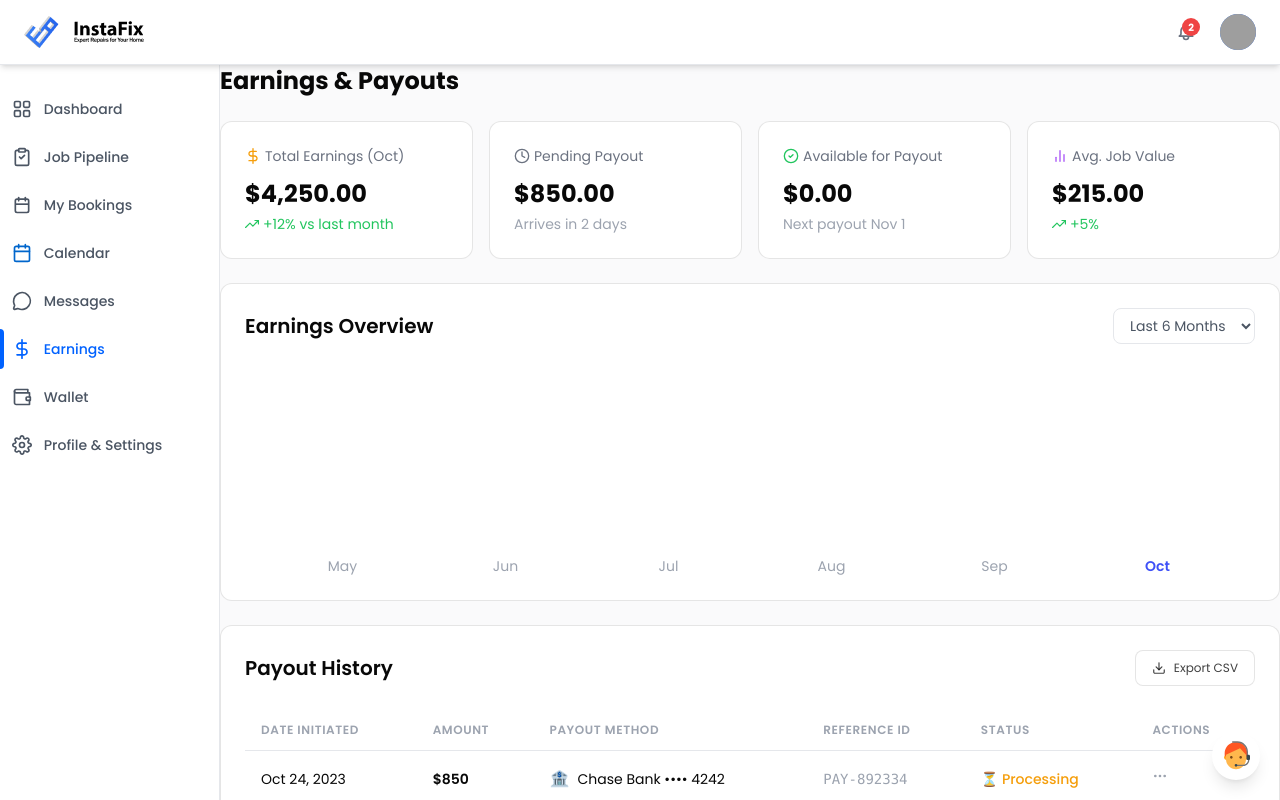
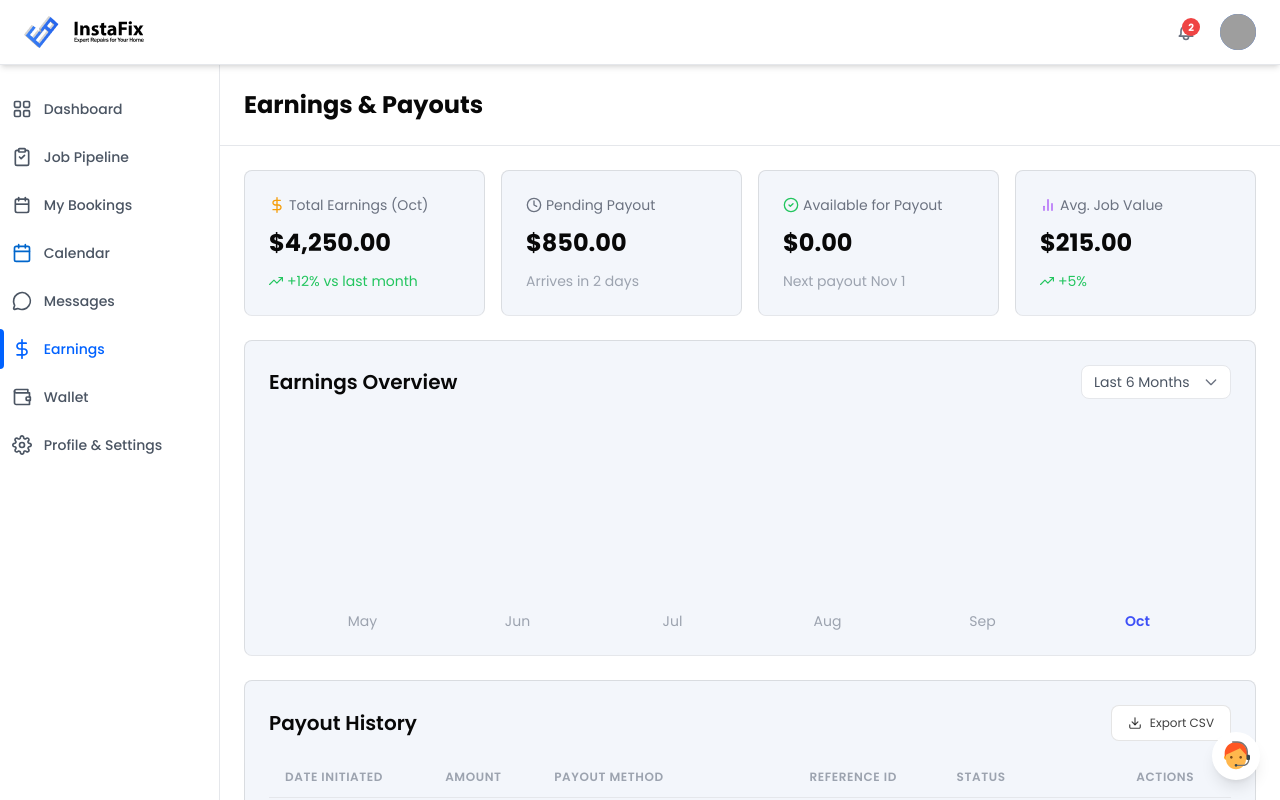
Before and after one commit to alirasouliwebdeveloper/InstaFix, a Next.js app: page /dashboard/professional/earnings in a window 1280 px wide. Shown: the top 800 px of the page. Built offline with nearby package versions, Linux system fonts and the light colour scheme; grey boxes are pictures that could not be loaded.

Commit message:
Earning & payouts is done.

```diff
--- a/src/app/dashboard/professional/earnings/page.tsx
+++ b/src/app/dashboard/professional/earnings/page.tsx
@@ -2,8 +2,6 @@
 
 import { useState } from "react";
 import { Flex, Grid, Button } from "@/components/ui";
-import DashboardCard from "@/components/dashboard/DashboardCard";
-import SectionHeader from "@/components/dashboard/SectionHeader";
 import {
 	DollarIcon,
 	ClockIcon,
@@ -90,6 +88,10 @@ const statusStyles = {
 	Processing: "text-amber-500",
 	Paid: "text-green-500",
 };
+const statusStylesBg = {
+	Processing: "bg-amber-200",
+	Paid: "bg-green-200",
+};
 
 const statusIcons = {
 	Processing: "⏳",
@@ -100,43 +102,49 @@ export default function EarningsPage() {
 	const [timeRange, setTimeRange] = useState("Last 6 Months");
 
 	return (
-		<div>
-			<h1 className="text-2xl font-bold text-colors-primary mb-6">Earnings & Payouts</h1>
+		<div className="bg-white">
+			<h1 className="text-2xl font-bold text-colors-primary p-6 border-b border-gray-200 bg-white">Earnings & Payouts</h1>
 
 			{/* Stats Cards */}
-			<Grid cols={4} gap="sm" className="mb-6">
+			<Grid cols={4} gap="sm" className="m-6">
 				{stats.map((stat) => (
-					<DashboardCard key={stat.label}>
+					<div className="bg-[#F3F6FB] p-6 rounded-lg border border-b-gray-200" key={stat.label}>
 						<Flex justify="between" align="start" className="mb-3">
 							<Flex align="center" gap="xs">
 								<stat.icon size="sm" className={stat.iconColor} />
 								<span className="text-sm text-gray-500">{stat.label}</span>
 							</Flex>
 						</Flex>
-						<p className="text-2xl font-bold text-colors-primary mb-1">{stat.value}</p>
+						<p className="text-2xl font-bold text-colors-primary mb-3">{stat.value}</p>
 						<Flex align="center" gap="xs">
 							{stat.subtitleColor === "text-green-500" && (
 								<TrendingUpIcon size={14} className="text-green-500" />
 							)}
 							<span className={`text-sm ${stat.subtitleColor}`}>{stat.subtitle}</span>
 						</Flex>
-					</DashboardCard>
+					</div>
 				))}
 			</Grid>
 
 			{/* Earnings Overview Chart */}
-			<DashboardCard className="mb-6">
-				<Flex justify="between" align="center" className="mb-8">
+			<div className="bg-[#F3F6FB] p-6 rounded-lg border border-b-gray-200 m-6">
+				<Flex justify="between" align="center" className="mb-8 relative">
 					<h2 className="text-[20px] font-semibold text-colors-primary">Earnings Overview</h2>
 					<select
 						value={timeRange}
 						onChange={(e) => setTimeRange(e.target.value)}
-						className="px-3 py-1.5 text-sm border border-gray-200 rounded-lg bg-white text-gray-600 cursor-pointer"
+						className="px-3 py-1.5 text-sm border border-gray-200 rounded-lg bg-white text-gray-600 cursor-pointer appearance-none pr-10"
+
 					>
 						<option>Last 6 Months</option>
 						<option>Last 3 Months</option>
 						<option>Last Year</option>
 					</select>
+					<svg
+						className="absolute right-3 top-1/2 -translate-y-1/2 w-4 h-4 text-colors-muted pointer-events-none"
+						fill="none" stroke="currentColor" viewBox="0 0 24 24">
+						<path strokeLinecap="round" strokeLinejoin="round" strokeWidth={2} d="M19 9l-7 7-7-7"/>
+					</svg>
 				</Flex>
 
 				{/* Chart Placeholder */}
@@ -153,11 +161,11 @@ export default function EarningsPage() {
 						</div>
 					))}
 				</div>
-			</DashboardCard>
+			</div>
 
 			{/* Payout History Table */}
-			<DashboardCard>
-				<Flex justify="between" align="center" className="mb-6">
+			<div className="bg-[#F3F6FB] p-6 rounded-lg border border-b-gray-200 m-6">
+				<Flex justify="between" align="center" className="mb-4">
 					<h2 className="text-[20px] font-semibold text-colors-primary">Payout History</h2>
 					<Button variant="outline" size="sm" className="gap-2">
 						<DownloadIcon size={14} />
@@ -179,18 +187,18 @@ export default function EarningsPage() {
 						</thead>
 						<tbody>
 							{payoutHistory.map((payout, index) => (
-								<tr key={index} className="border-b border-gray-100 hover:bg-gray-50 transition">
-									<td className="py-4 px-4 text-sm text-colors-primary">{payout.date}</td>
-									<td className="py-4 px-4 text-sm font-semibold text-colors-primary">{payout.amount}</td>
-									<td className="py-4 px-4">
+								<tr key={index} className="border-b border-gray-200 hover:bg-gray-50 last:border-b-0 transition">
+									<td className="py-4 px-4 text-sm text-colors-primary ">{payout.date}</td>
+									<td className="py-4 px-4 text-sm font-semibold text-colors-primary text-right">{payout.amount}</td>
+									<td className="py-4 px-4 ">
 										<Flex align="center" gap="sm">
 											<span className="text-gray-400">🏦</span>
 											<span className="text-sm text-colors-primary">{payout.method}</span>
 										</Flex>
 									</td>
-									<td className="py-4 px-4 text-sm text-gray-400 font-mono">{payout.referenceId}</td>
-									<td className="py-4 px-4">
-										<span className={`text-sm font-medium ${statusStyles[payout.status]}`}>
+									<td className="py-4 px-4 text-sm text-gray-400 font-mono ">{payout.referenceId}</td>
+									<td className="py-4 px-4 ">
+										<span className={`px-2 py-1 text-sm font-medium ${statusStyles[payout.status]} ${statusStylesBg[payout.status]} rounded-lg`}>
 											{statusIcons[payout.status]} {payout.status}
 										</span>
 									</td>
@@ -204,7 +212,7 @@ export default function EarningsPage() {
 						</tbody>
 					</table>
 				</div>
-			</DashboardCard>
+			</div>
 		</div>
 	);
 }
```
